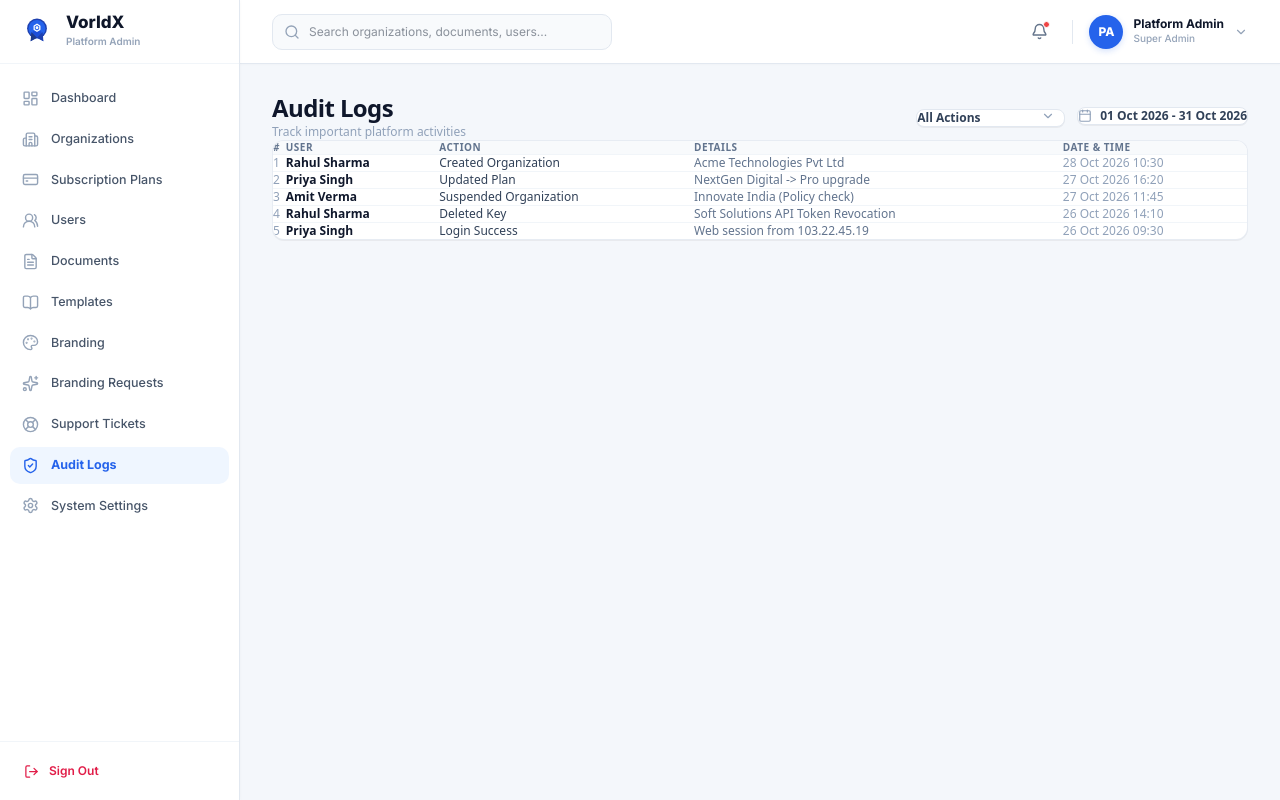
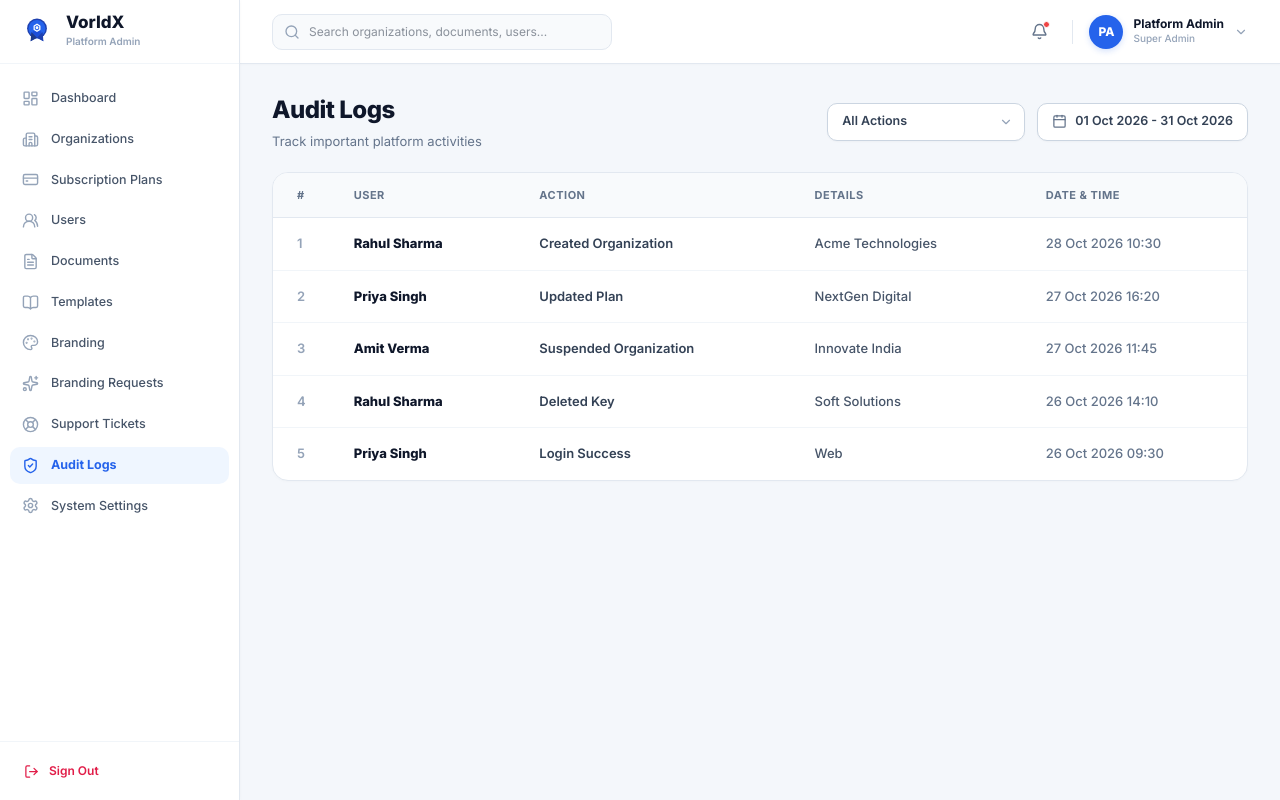
Before and after one commit to Muba9161/VX_QuotationMaker, a Next.js app: page /admin/audit-logs in a window 1280 px wide. Built offline with nearby package versions, Linux system fonts and the light colour scheme.

Commit message:
feat(admin): 1:1 pixel-perfect match for Audit Logs module based on reference screenshot

```diff
--- a/app/admin/audit-logs/page.tsx
+++ b/app/admin/audit-logs/page.tsx
@@ -2,33 +2,129 @@
 import React, { useState } from "react";
 import AdminLayout from "@/components/AdminLayout";
 import { Calendar, ChevronDown } from "lucide-react";
-import { getAuditLogs, PlatformAuditLog } from "@/lib/adminStorage";
+
+interface AuditLogItem {
+  id: string;
+  user: string;
+  action: string;
+  details: string;
+  dateTime: string;
+}
+
+const AUDIT_LOGS_DATA: AuditLogItem[] = [
+  {
+    id: "log-1",
+    user: "Rahul Sharma",
+    action: "Created Organization",
+    details: "Acme Technologies",
+    dateTime: "28 Oct 2026 10:30",
+  },
+  {
+    id: "log-2",
+    user: "Priya Singh",
+    action: "Updated Plan",
+    details: "NextGen Digital",
+    dateTime: "27 Oct 2026 16:20",
+  },
+  {
+    id: "log-3",
+    user: "Amit Verma",
+    action: "Suspended Organization",
+    details: "Innovate India",
+    dateTime: "27 Oct 2026 11:45",
+  },
+  {
+    id: "log-4",
+    user: "Rahul Sharma",
+    action: "Deleted Key",
+    details: "Soft Solutions",
+    dateTime: "26 Oct 2026 14:10",
+  },
+  {
+    id: "log-5",
+    user: "Priya Singh",
+    action: "Login Success",
+    details: "Web",
+    dateTime: "26 Oct 2026 09:30",
+  },
+];
 
 export default function AdminAuditLogsPage() {
-  const [logs] = useState<PlatformAuditLog[]>(getAuditLogs());
   const [actionFilter, setActionFilter] = useState("All Actions");
 
-  const filteredLogs = logs.filter((log) => {
+  const filteredLogs = AUDIT_LOGS_DATA.filter((log) => {
     if (actionFilter === "All Actions") return true;
     return log.action === actionFilter;
   });
 
   return (
     <AdminLayout activePath="/admin/audit-logs">
-      <div className="space-y-6 max-w-7xl mx-auto font-sans">
-        {/* Header */}
-        <div className="flex flex-col sm:flex-row sm:items-center sm:justify-between gap-4">
+      <div
+        style={{
+          width: "100%",
+          maxWidth: "1400px",
+          margin: "0 auto",
+          display: "flex",
+          flexDirection: "column",
+          gap: "20px",
+          boxSizing: "border-box",
+        }}
+      >
+        {/* ================= PAGE HEADER ================= */}
+        <div
+          style={{
+            display: "flex",
+            alignItems: "center",
+            justifyContent: "space-between",
+            flexWrap: "wrap",
+            gap: "16px",
+          }}
+        >
           <div>
-            <h1 className="text-2xl font-bold text-slate-900 tracking-tight">Audit Logs</h1>
-            <p className="text-xs text-slate-400 mt-0.5">Track important platform activities</p>
+            <h1
+              style={{
+                fontSize: "24px",
+                fontWeight: "900",
+                color: "#0f172a",
+                letterSpacing: "-0.5px",
+                margin: 0,
+              }}
+            >
+              Audit Logs
+            </h1>
+            <p
+              style={{
+                fontSize: "13px",
+                color: "#64748b",
+                margin: "4px 0 0 0",
+              }}
+            >
+              Track important platform activities
+            </p>
           </div>
 
-          <div className="flex items-center gap-3">
-            <div className="relative">
+          {/* Right Controls: Filter & Date Range */}
+          <div style={{ display: "flex", alignItems: "center", gap: "12px" }}>
+            {/* Actions Filter Dropdown */}
+            <div style={{ position: "relative" }}>
               <select
                 value={actionFilter}
                 onChange={(e) => setActionFilter(e.target.value)}
-                className="appearance-none px-3.5 py-1.5 pr-8 bg-white border border-slate-200 rounded-lg text-xs font-semibold text-slate-700 shadow-2xs focus:outline-none focus:ring-2 focus:ring-blue-500/20 cursor-pointer"
+                style={{
+                  height: "38px",
+                  padding: "0 32px 0 14px",
+                  backgroundColor: "#ffffff",
+                  border: "1px solid #cbd5e1",
+                  borderRadius: "10px",
+                  fontSize: "12.5px",
+                  fontWeight: "600",
+                  color: "#334155",
+                  outline: "none",
+                  cursor: "pointer",
+                  appearance: "none",
+                  boxShadow: "0 1px 2px rgba(0,0,0,0.03)",
+                  boxSizing: "border-box",
+                }}
               >
                 <option value="All Actions">All Actions</option>
                 <option value="Created Organization">Created Organization</option>
@@ -37,42 +133,160 @@ export default function AdminAuditLogsPage() {
                 <option value="Deleted Key">Deleted Key</option>
                 <option value="Login Success">Login Success</option>
               </select>
-              <ChevronDown className="w-3.5 h-3.5 text-slate-400 absolute right-2.5 top-1/2 -translate-y-1/2 pointer-events-none" />
+              <ChevronDown
+                style={{
+                  width: "14px",
+                  height: "14px",
+                  color: "#94a3b8",
+                  position: "absolute",
+                  right: "12px",
+                  top: "50%",
+                  transform: "translateY(-50%)",
+                  pointerEvents: "none",
+                }}
+              />
             </div>
 
-            <div className="inline-flex items-center gap-2 px-3 py-1.5 rounded-lg bg-white border border-slate-200 text-xs font-semibold text-slate-700 shadow-2xs select-none">
-              <Calendar className="w-3.5 h-3.5 text-slate-400" />
+            {/* Date Range Picker Pill */}
+            <div
+              style={{
+                display: "inline-flex",
+                alignItems: "center",
+                gap: "8px",
+                height: "38px",
+                padding: "0 14px",
+                backgroundColor: "#ffffff",
+                border: "1px solid #cbd5e1",
+                borderRadius: "10px",
+                fontSize: "12.5px",
+                fontWeight: "600",
+                color: "#334155",
+                boxShadow: "0 1px 2px rgba(0,0,0,0.03)",
+                userSelect: "none",
+                cursor: "pointer",
+                boxSizing: "border-box",
+              }}
+            >
+              <Calendar
+                style={{ width: "15px", height: "15px", color: "#64748b" }}
+              />
               <span>01 Oct 2026 - 31 Oct 2026</span>
             </div>
           </div>
         </div>
 
-        {/* Audit Logs Table */}
-        <div className="bg-white rounded-xl border border-slate-200/80 shadow-2xs overflow-hidden">
-          <table className="w-full text-left text-xs">
-            <thead className="bg-slate-50 text-slate-500 font-semibold uppercase tracking-wider border-b border-slate-100 text-[10px]">
-              <tr>
-                <th className="py-3.5 px-5">#</th>
-                <th className="py-3.5 px-5">User</th>
-                <th className="py-3.5 px-5">Action</th>
-                <th className="py-3.5 px-5">Details</th>
-                <th className="py-3.5 px-5">Date & Time</th>
+        {/* ================= AUDIT LOGS TABLE CARD ================= */}
+        <div
+          style={{
+            backgroundColor: "#ffffff",
+            borderRadius: "16px",
+            border: "1px solid #e2e8f0",
+            boxShadow: "0 1px 3px rgba(0,0,0,0.02)",
+            overflow: "hidden",
+            boxSizing: "border-box",
+          }}
+        >
+          <div style={{ overflowX: "auto" }}>
+            <table
+              style={{
+                width: "100%",
+                borderCollapse: "collapse",
+                textAlign: "left",
+                fontSize: "13px",
+              }}
+            >
+              <thead>
+                <tr
+                  style={{
+                    backgroundColor: "#f8fafc",
+                    borderBottom: "1px solid #e2e8f0",
+                    color: "#64748b",
+                    fontSize: "11px",
+                    fontWeight: "800",
+                    textTransform: "uppercase",
+                    letterSpacing: "0.5px",
+                  }}
+                >
+                  <th style={{ padding: "14px 24px", width: "50px" }}>#</th>
+                  <th style={{ padding: "14px 24px" }}>User</th>
+                  <th style={{ padding: "14px 24px" }}>Action</th>
+                  <th style={{ padding: "14px 24px" }}>Details</th>
+                  <th style={{ padding: "14px 24px" }}>Date &amp; Time</th>
                 </tr>
               </thead>
-            <tbody className="divide-y divide-slate-100 font-medium text-slate-700">
+              <tbody>
                 {filteredLogs.map((log, index) => (
-                <tr key={log.id} className="hover:bg-slate-50/60 transition-colors">
-                  <td className="py-4 px-5 text-slate-400">{index + 1}</td>
-                  <td className="py-4 px-5 font-bold text-slate-900">{log.user}</td>
-                  <td className="py-4 px-5 text-slate-700 font-medium">{log.action}</td>
-                  <td className="py-4 px-5 text-slate-500">{log.details}</td>
-                  <td className="py-4 px-5 text-slate-400">{log.dateTime}</td>
+                  <tr
+                    key={log.id}
+                    style={{
+                      borderBottom:
+                        index !== filteredLogs.length - 1
+                          ? "1px solid #f1f5f9"
+                          : "none",
+                      transition: "background 0.15s ease",
+                    }}
+                  >
+                    {/* Index */}
+                    <td
+                      style={{
+                        padding: "16px 24px",
+                        color: "#94a3b8",
+                        fontWeight: "600",
+                      }}
+                    >
+                      {index + 1}
+                    </td>
+
+                    {/* User */}
+                    <td
+                      style={{
+                        padding: "16px 24px",
+                        fontWeight: "800",
+                        color: "#0f172a",
+                      }}
+                    >
+                      {log.user}
+                    </td>
+
+                    {/* Action */}
+                    <td
+                      style={{
+                        padding: "16px 24px",
+                        fontWeight: "600",
+                        color: "#334155",
+                      }}
+                    >
+                      {log.action}
+                    </td>
+
+                    {/* Details */}
+                    <td
+                      style={{
+                        padding: "16px 24px",
+                        color: "#475569",
+                        fontWeight: "500",
+                      }}
+                    >
+                      {log.details}
+                    </td>
+
+                    {/* Date & Time */}
+                    <td
+                      style={{
+                        padding: "16px 24px",
+                        color: "#64748b",
+                        fontWeight: "500",
+                      }}
+                    >
+                      {log.dateTime}
+                    </td>
                   </tr>
                 ))}
               </tbody>
             </table>
           </div>
         </div>
+      </div>
     </AdminLayout>
   );
 }
```
Lines whose indentation alone changed are shown as unchanged.
